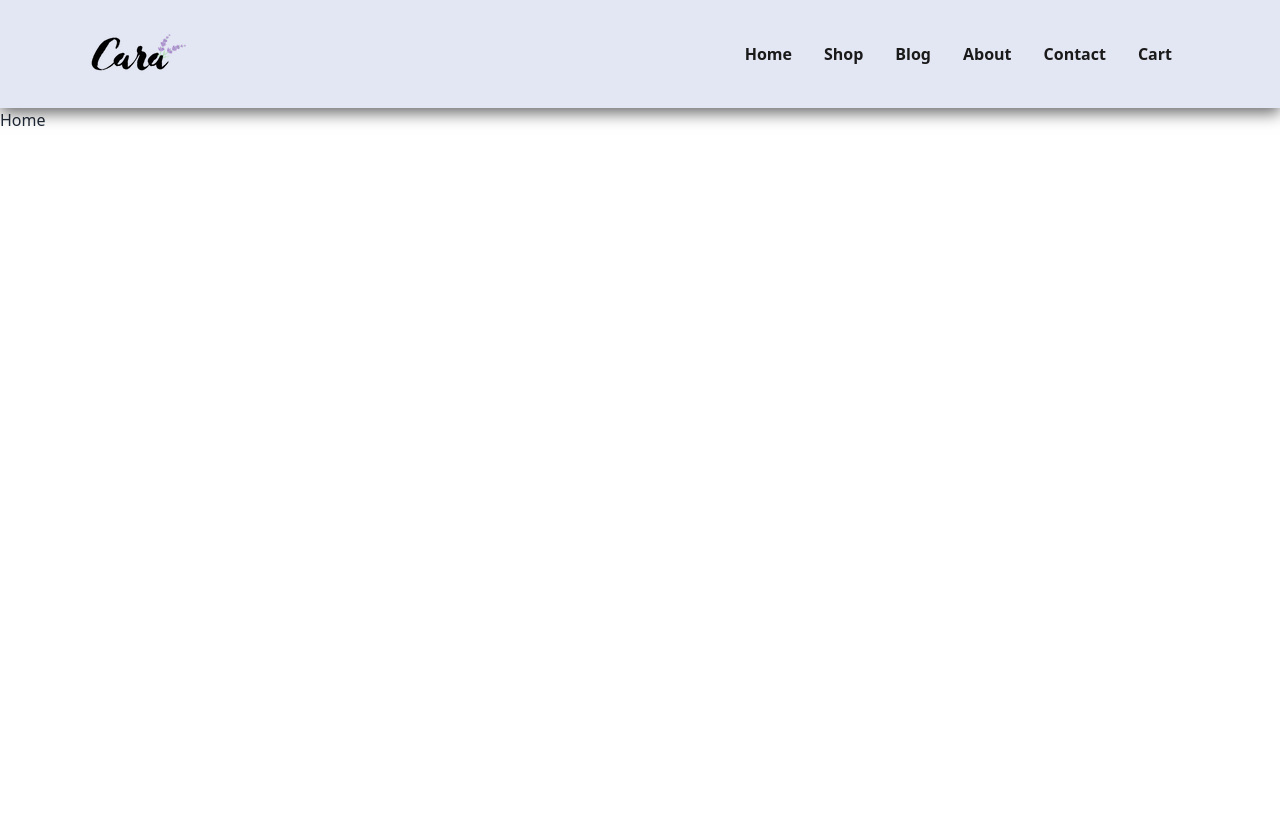
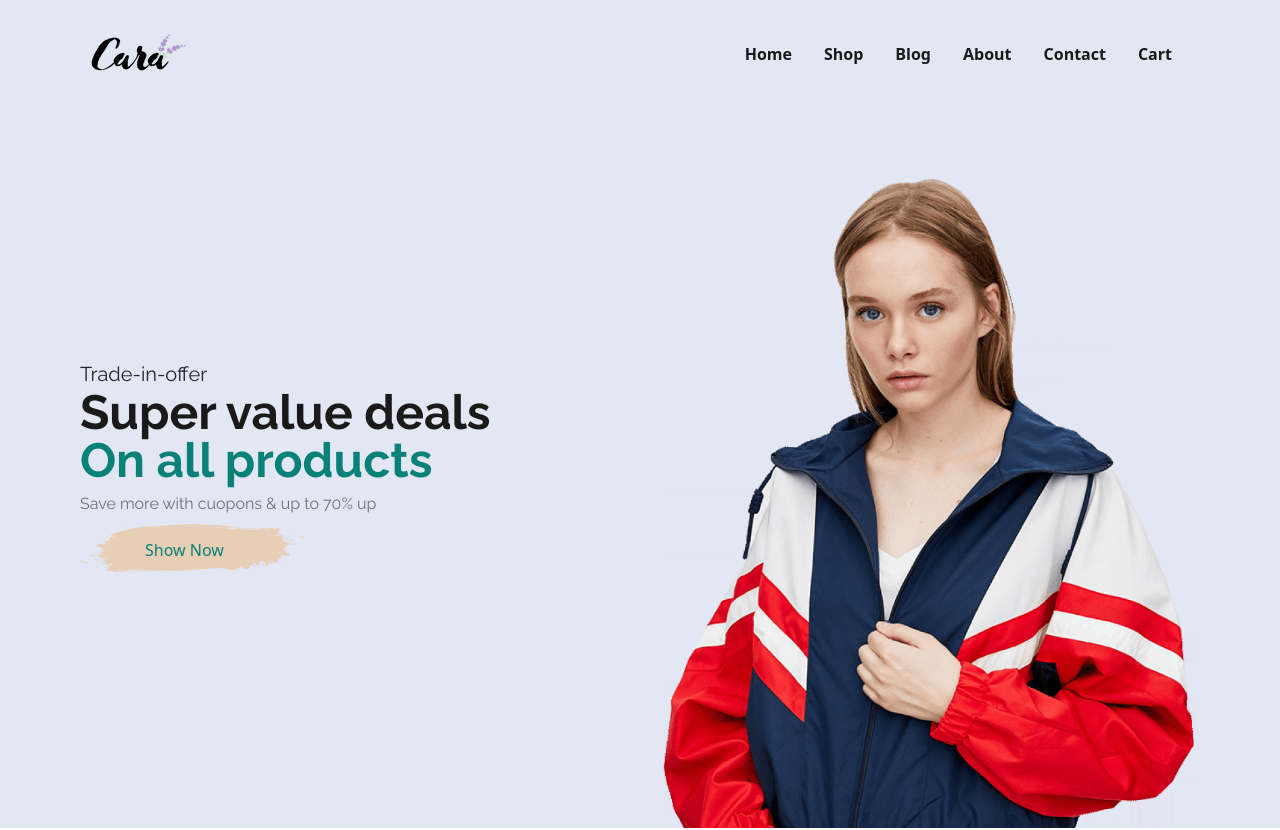
Before and after one commit to Tasniasamia/New_Ecommerce, a React (Vite) app: page / in a window 1280 px wide. Shown: the top 830 px of the page. Built offline with nearby package versions, Linux system fonts and the light colour scheme; a web font is replaced by a local one.

Commit message:
some_done

```diff
--- /dev/null
+++ b/src/Component/Page/Home/Home/Home.css
@@ -0,0 +1,3 @@
+.banner-section{
+
+}
--- a/src/Component/Page/Home/Home/Home.jsx
+++ b/src/Component/Page/Home/Home/Home.jsx
@@ -1,9 +1,31 @@
 import React from 'react';
-
+import button from "../../../../assets/img/button.png"
+import './Home.css';
+import background from "../../../../assets/img/hero4.png"
 const Home = () => {
     return (
         <div>
-            Home
+           {/* banner */}
+           <div className=' flex items-center py-20 banner-section'style={{background:`url(${background})`,padding:"20px 80px",height:"90vh",backgroundSize:"cover"}}>
+       <div className=''>
+        <div>
+        <p className='text-xl font-raleway'>Trade-in-offer</p>
+        <p className='lg:text-5xl text-2xl font-bold font-raleway'style={{color:"#1a1a1a"}}>Super value deals</p>
+        <p className='lg:text-5xl text-3xl  font-bold font-raleway'style={{color:"#088178"}}>On all products</p>
+        <p className='font-raleway my-2'><span className='text-gray-500 '>Save more with cuopons & up to 70% up</span></p>
+
+  <button style={{background:`url(${button})`,backgroundRepeat:"no-repeat",padding:"14px 80px 14px 65px",color:"#088178"}}className='text-gray-500 '>Show Now</button>
+  </div>
+
+       </div>
+       <div></div>
+           </div>
+
+
+
+
+
+
         </div>
     );
 };
--- a/src/Component/Page/Share/Navbar/Navbar.css
+++ b/src/Component/Page/Share/Navbar/Navbar.css
@@ -34,7 +34,7 @@ ul.mynavbar li a.active::after{
 .header{
     padding:20px 80px;
     background:#E3E6F3;
-    box-shadow: 0 5px 15px rgba(0,0,0,0.6);
+    /* box-shadow: 0 5px 15px rgba(0,0,0,0.6); */
     z-index: 99;
     position: sticky;
     top:0;
```
